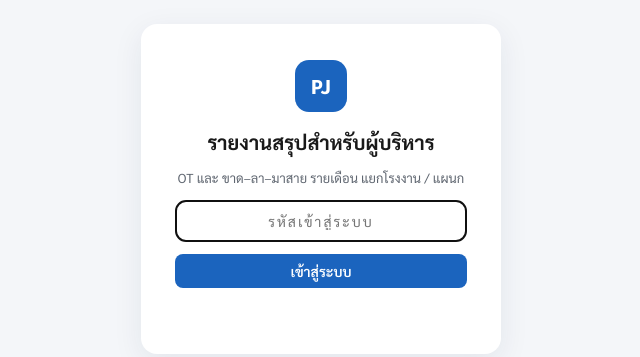
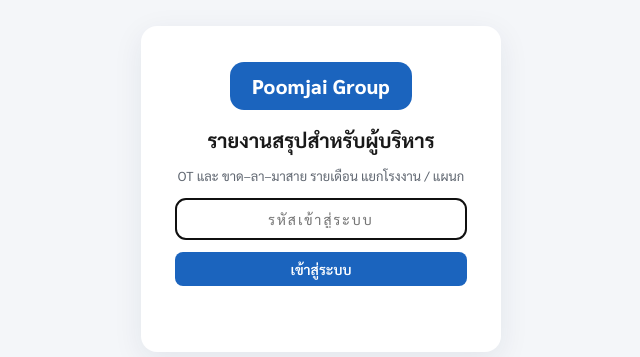
Before and after one commit to Kaewnapa/poomjai-ot, a plain HTML site: page poomjai-OT-EXECUTIVE/poomjai-OT-EXECUTIVE/index.html in a window 1280 px wide. Shown: the part 153-510 px from the top of the page, without its empty margins (319-959 px from the left). Drawn offline with Linux system fonts and the light colour scheme.

Commit message:
Add files via upload

```diff
--- a/poomjai-OT-EXECUTIVE/poomjai-OT-EXECUTIVE/index.html
+++ b/poomjai-OT-EXECUTIVE/poomjai-OT-EXECUTIVE/index.html
@@ -14,7 +14,7 @@ button.ghost:hover{border-color:#b9c2cd}
 select{padding:8px 10px;border:1px solid var(--line);border-radius:8px;background:#fff}
 .login{min-height:80vh;display:flex;align-items:center;justify-content:center}
 .login-card{background:#fff;padding:36px 34px;border-radius:16px;box-shadow:0 8px 30px rgba(20,40,80,.08);width:360px;text-align:center;display:flex;flex-direction:column;gap:12px}
-.login-card h1{font-size:20px}.logo{width:52px;height:52px;border-radius:14px;background:var(--accent);color:#fff;font-weight:800;font-size:20px;display:flex;align-items:center;justify-content:center;margin:0 auto 4px}
+.login-card h1{font-size:20px}.logo{height:48px;padding:0 22px;border-radius:14px;background:var(--accent);color:#fff;font-weight:800;font-size:20px;letter-spacing:.3px;display:inline-flex;align-items:center;justify-content:center;margin:0 auto 4px;align-self:center;white-space:nowrap}
 .login-card input{padding:11px 12px;border:1px solid var(--line);border-radius:10px;text-align:center;letter-spacing:2px}
 .err{color:var(--warn);min-height:18px;font-size:13px}
 .loading{min-height:60vh;display:flex;flex-direction:column;gap:14px;align-items:center;justify-content:center;color:var(--ink2)}
@@ -346,7 +346,7 @@ const S = { data: null, month: '', group: 'ALL', deptOpen: '', sortKey: 'ot', lo
 function showLogin() {
   $('#app').innerHTML = `
   <div class="login"><div class="login-card">
-    <div class="logo">PJ</div>
+    <div class="logo">Poomjai Group</div>
     <h1>รายงานสรุปสำหรับผู้บริหาร</h1>
     <p class="muted">OT และ ขาด–ลา–มาสาย รายเดือน แยกโรงงาน / แผนก</p>
     <input id="pw" type="password" placeholder="รหัสเข้าสู่ระบบ" autocomplete="current-password">
```
